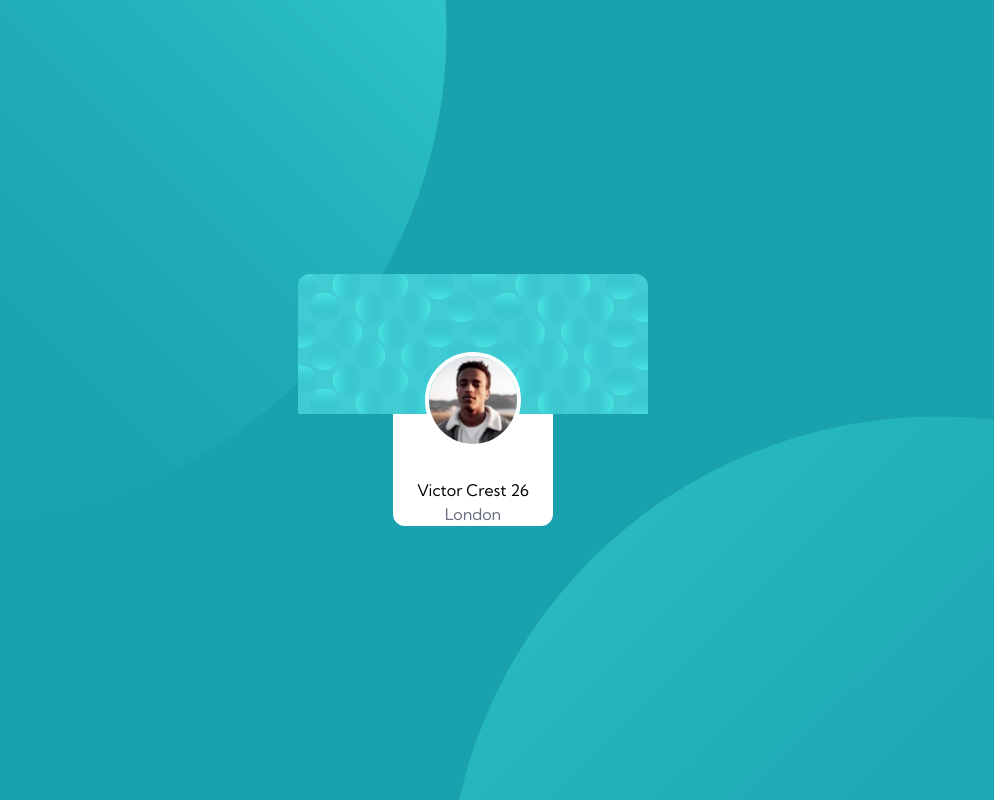
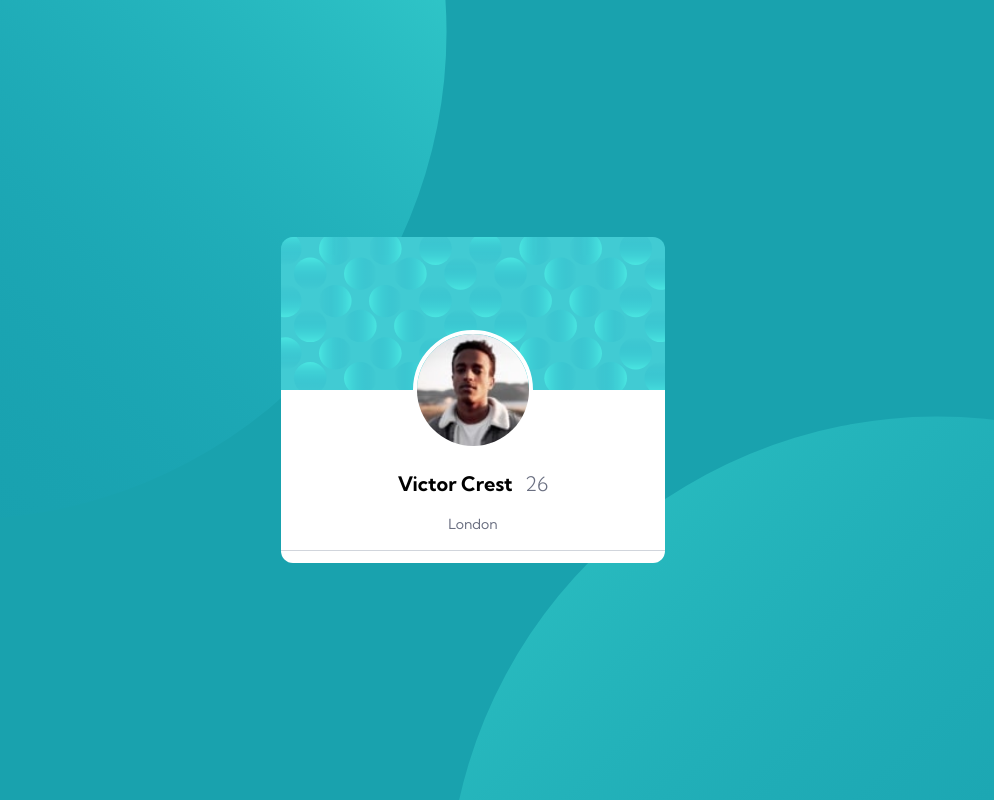
Before and after one commit to ebube92/profile-card-component, a website: page index.html in a window 1280 px wide. Shown: the whole page, without its empty margins (167-1161 px from the left). Drawn offline with Linux system fonts and the light colour scheme.

Commit message:
done with the stucture and styling of the second section

```diff
--- a/index.html
+++ b/index.html
@@ -21,25 +21,28 @@
     class="bg-bg font-primary bg-[url('images/bg-pattern-top.svg'),_url('images/bg-pattern-bottom.svg')] bg-[position:right_52vw_bottom_35vh,_left_48vw_top_52vh] bg-[size:978px_978px,_978px_978px] bg-no-repeat"
   >
     <main class="min-h-screen flex flex-col items-center justify-center p-4">
-      <section class="">
-        <section>
+      <section class="bg-whte rounded-xl max-w-sm w-full">
+        <section class="relative">
           <img
             src="images/bg-pattern-card.svg"
             alt="Card Background"
-            class="-z-10 rounded-t-xl"
+            class="w-full rounded-t-xl"
           />
-        </section>
-        <section>
+
           <img
             src="images/image-victor.jpg"
             alt="Profile Picture"
-            class="w-24 h-24 absolute top-[50%] left-[50%] -translate-x-[50%] -translate-y-[50%] rounded-full border-4 border-white"
+            class="w-30 h-30 absolute left-1/2 -translate-x-1/2 -translate-y-1/2 rounded-full border-4 border-white"
           />
         </section>
       </section>
-      <section class="bg-white rounded-b-xl text-center pt-16 px-6">
-        <h1>Victor Crest <span>26</span></h1>
-        <p class="text-grayy">London</p>
+      <section class="bg-white rounded-b-xl text-center pt-20 w-full max-w-sm">
+        <h1 class="font-bold text-xl">
+          Victor Crest <span class="font-light text-grayy pl-2">26</span>
+        </h1>
+        <p class="text-grayy text-sm py-4 mb-3 border-b-1 border-gray-300">
+          London
+        </p>
       </section>
     </main>
   </body>
```
Also changed, not shown: output.css.
